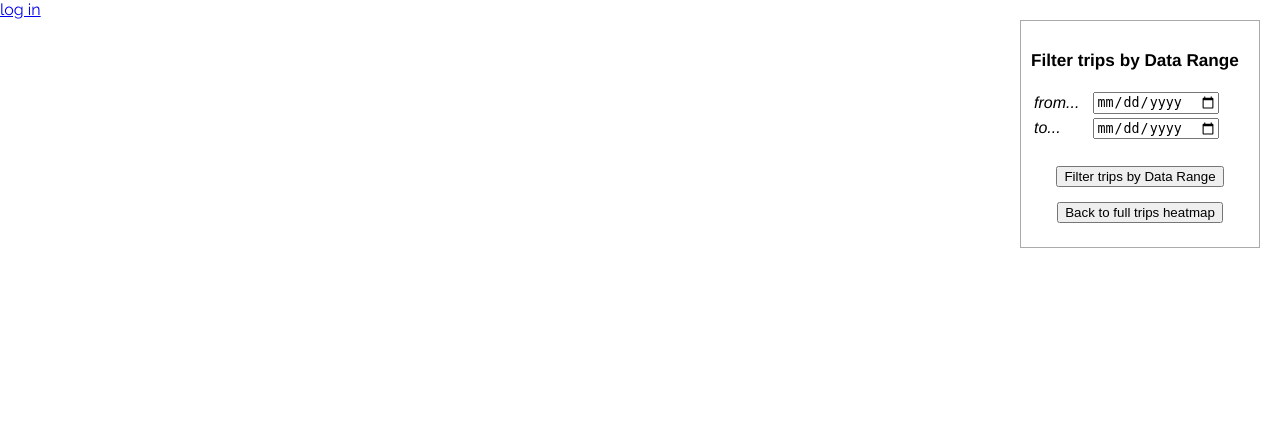
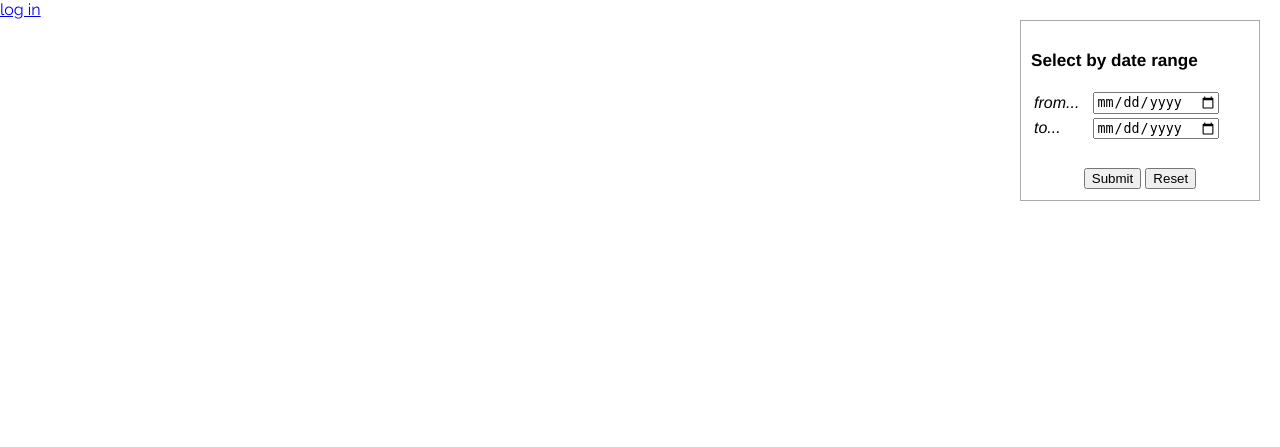
Before and after one commit to Dash-Labs/chassis-examples, a Flask app: template heatmap/templates/heatmap.html in a window 1280 px wide. Shown: the top 447 px of the page. Run offline with Flask 2, Linux system fonts and the light colour scheme; the template is opened without the code that fills it, so the values that code supplies are empty; parts of the project's set-up code (start-up, migrations or seed data) failed here and were passed over; some libraries are stand-ins or nearby versions.

Commit message:
UI friendly and fix bug

```diff
--- a/heatmap/static/heatmap.js
+++ b/heatmap/static/heatmap.js
@@ -3,8 +3,6 @@ var csv = [];
 var heatmapURL= document.getElementById("api").innerHTML;
 var isContainDataRange = false;
 // html ID
-var time_select_id = "time-select-form";
-var full_trips = "full-trips";
 var input_date_start = "input-date-start";
 var input_date_end = "input-date-end";
 
@@ -92,6 +90,29 @@ function getParameterByName(name) {
     return results === null ? "" : decodeURIComponent(results[1].replace(/\+/g, " "));
 }
 
+function submit() {
+  var input_start_time = $("#" + input_date_start).val();
+  var input_end_time = $("#" + input_date_end).val();
+  var input_start_time_object = new Date(input_start_time);
+  var input_end_time_object = new Date(input_end_time);
+  if (isNaN(input_start_time_object.getTime()) || isNaN(input_end_time_object.getTime())) {
+    alert("The date field cannot be empty");
+  } else {
+    if (input_start_time_object > input_end_time_object) {
+      alert("start time should smaller than end time");
+    } else {
+      var url = window.location.href.split("?")[0];
+      window.location.href = url +  "?startTime=" + escape(input_start_time) + "&endTime=" + escape(input_end_time);
+    }
+  }
+  return false;
+}
+
+function reset() {
+  window.location.href = window.location.href.split("?")[0];
+  return false;
+}
+
 $(document).ready(function(){
   // get start date and end date from url
   var start_time = getParameterByName("startTime");
@@ -111,28 +132,4 @@ $(document).ready(function(){
     getDataBetweenSelectedRange(new Date(start_time), new Date(end_time));
   }
 
-  // date range submit click listerner
-  $("#" + time_select_id).submit(function() {
-    var input_start_time = $("#" + input_date_start).val();
-    var input_end_time = $("#" + input_date_end).val();
-    var input_start_time_object = new Date(input_start_time);
-    var input_end_time_object = new Date(input_end_time);
-    if (isNaN(input_start_time_object.getTime()) || isNaN(input_end_time_object.getTime())) {
-      alert("The date field cannot be empty");
-    } else {
-      if (input_start_time_object > input_end_time_object) {
-        alert("start time should smaller than end time");
-      } else {
-        var url = window.location.href.split("?")[0];
-        window.location.href = url +  "?startTime=" + escape(input_start_time) + "&endTime=" + escape(input_end_time);
-      }
-    }
-    return false;
-  });
-
-  $("#" + full_trips).submit(function() {
-    window.location.href = window.location.href.split("?")[0];
-    return false;
-  });
-
 });
--- a/heatmap/templates/heatmap.html
+++ b/heatmap/templates/heatmap.html
@@ -10,11 +10,9 @@
       width:100%;
       height:100%;
     }
-
     #time-select-div {
       z-index: 0;
     }
-
   </style>
 </head>
 
@@ -28,10 +26,9 @@
   <div id="api" style="display: none">{{config['API_HEATMAP_URL']}}</div>
   <div id="map-canvas"> </div>
 
-  <div id="time-select-div" style="position: absolute; top: 20px; right: 20px; width: 240px; height: 100px;">
+  <div style="position: absolute; top: 20px; right: 20px; width: 240px; height: 100px;">
     <div id="time-select-form" style="padding: 10px; background: white; border: 1px solid #aaa; font: 11pt/18pt Helvetica, Sans-serif;">
-      <h3>Filter trips by Data Range</h3>
-      <form id="time-select-form">
+      <h3>Select by date range</h3>
         <table style="width:100%">
           <tr>
             <td><p><em>from...</em></p></td>
@@ -44,21 +41,14 @@
         </table>
         <br>
         <div style="text-align: center;">
-          <input id = "time-select" type="submit" value="Filter trips by Data Range" />
+          <button id="time-select-form" onclick="submit()">Submit</button>
+          <button id="full-trips" onclick="reset()">Reset</button>
         </div>
-      </form>
-      <form id="full-trips">
-        <div style="text-align: center;">
-          <input type="submit" value="Back to full trips heatmap" />
-        </div>
-      </form>
     </div>
-
   </div>
 
   <script src="/heatmap/static/jquery-2.1.1.min.js"></script>
   <script src="/heatmap/static/heatmap.js"></script>
   <script src="https://code.jquery.com/ui/1.11.0/jquery-ui.js"></script>
-
   <script src="https://maps.googleapis.com/maps/api/js?v=3.exp&libraries=visualization"></script>
 </body>
```
